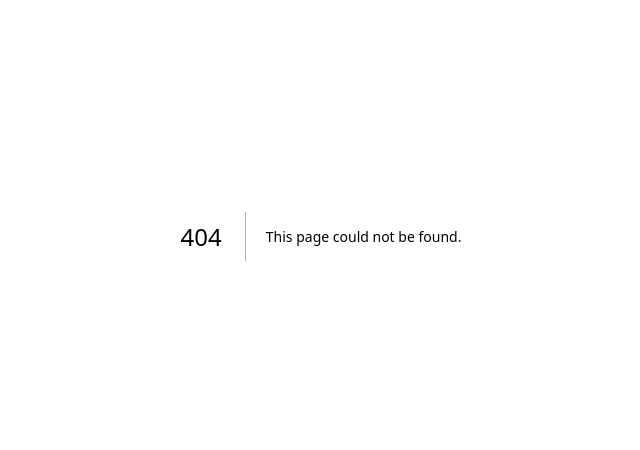
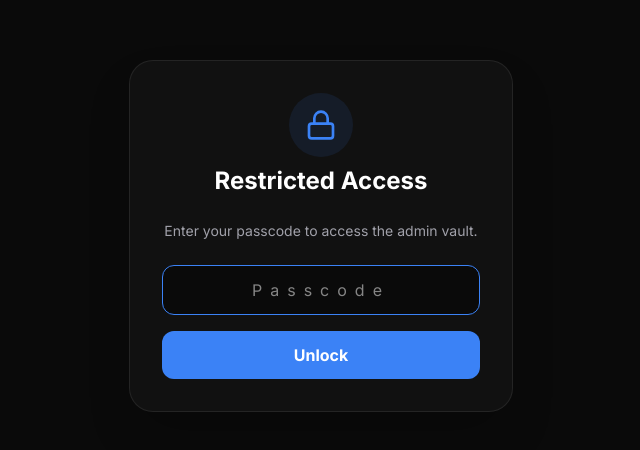
Before and after one commit to Jaswanth0811/portfolio, a Next.js app: page /admin in a window 1280 px wide. Before the commit this address had no page. Shown: the part 164-614 px from the top of the page, without its empty margins (319-959 px from the left). Built offline with nearby package versions, Linux system fonts and the light colour scheme.

Commit message:
Create hidden Admin Vault page

```diff
--- /dev/null
+++ b/src/app/admin/page.tsx
@@ -0,0 +1,93 @@
+"use client";
+
+import { useState } from "react";
+import { Lock, FileText, Download } from "lucide-react";
+
+export default function AdminPage() {
+  const [passcode, setPasscode] = useState("");
+  const [isAuthenticated, setIsAuthenticated] = useState(false);
+  const [error, setError] = useState(false);
+
+  const handleLogin = (e: React.FormEvent) => {
+    e.preventDefault();
+    // Simple hardcoded passcode: "0811" (from username)
+    if (passcode === "0811") {
+      setIsAuthenticated(true);
+      setError(false);
+    } else {
+      setError(true);
+      setPasscode("");
+    }
+  };
+
+  if (!isAuthenticated) {
+    return (
+      <div className="min-h-screen flex items-center justify-center bg-background px-4">
+        <form onSubmit={handleLogin} className="bg-card border border-border p-8 rounded-3xl shadow-2xl max-w-sm w-full flex flex-col items-center space-y-6">
+          <div className="w-16 h-16 bg-accent/10 rounded-full flex items-center justify-center mb-2">
+            <Lock className="text-accent" size={32} />
+          </div>
+          <h1 className="text-2xl font-bold text-white">Restricted Access</h1>
+          <p className="text-muted text-center text-sm">Enter your passcode to access the admin vault.</p>
+
+          <div className="w-full space-y-4">
+            <input
+              type="password"
+              value={passcode}
+              onChange={(e) => setPasscode(e.target.value)}
+              placeholder="Passcode"
+              className="w-full bg-background border border-border rounded-xl px-4 py-3 text-white focus:outline-none focus:border-accent transition-colors text-center tracking-[0.5em]"
+              autoFocus
+            />
+            {error && <p className="text-red-500 text-xs text-center">Incorrect passcode</p>}
+            <button
+              type="submit"
+              className="w-full bg-accent text-white font-bold py-3 rounded-xl hover:bg-accent/80 transition-colors"
+            >
+              Unlock
+            </button>
+          </div>
+        </form>
+      </div>
+    );
+  }
+
+  return (
+    <div className="min-h-screen bg-background p-8 md:p-20 pt-32">
+      <div className="max-w-4xl mx-auto space-y-12">
+        <div className="flex items-center justify-between border-b border-white/10 pb-6">
+          <h1 className="text-4xl font-bold text-white">Admin Vault</h1>
+          <button
+            onClick={() => setIsAuthenticated(false)}
+            className="text-muted hover:text-white transition-colors text-sm font-medium"
+          >
+            Lock Vault
+          </button>
+        </div>
+
+        <div className="grid grid-cols-1 md:grid-cols-2 gap-6">
+          {/* Document Card */}
+          <div className="bg-card border border-border p-6 rounded-2xl flex items-start justify-between group hover:border-accent/50 transition-colors">
+            <div className="flex items-center gap-4">
+              <div className="w-12 h-12 bg-accent/10 rounded-xl flex items-center justify-center">
+                <FileText className="text-accent" size={24} />
+              </div>
+              <div>
+                <h3 className="text-white font-bold text-lg">10th Marks (SSC)</h3>
+                <p className="text-muted text-sm">Private certificate file</p>
+              </div>
+            </div>
+            <a
+              href="https://res.cloudinary.com/dwxiibqcw/image/upload/v1781976682/10th_Marks.pdf"
+              target="_blank"
+              rel="noopener noreferrer"
+              className="w-10 h-10 bg-background rounded-full flex items-center justify-center text-muted group-hover:text-accent transition-colors"
+            >
+              <Download size={18} />
+            </a>
+          </div>
+        </div>
+      </div>
+    </div>
+  );
+}
```
